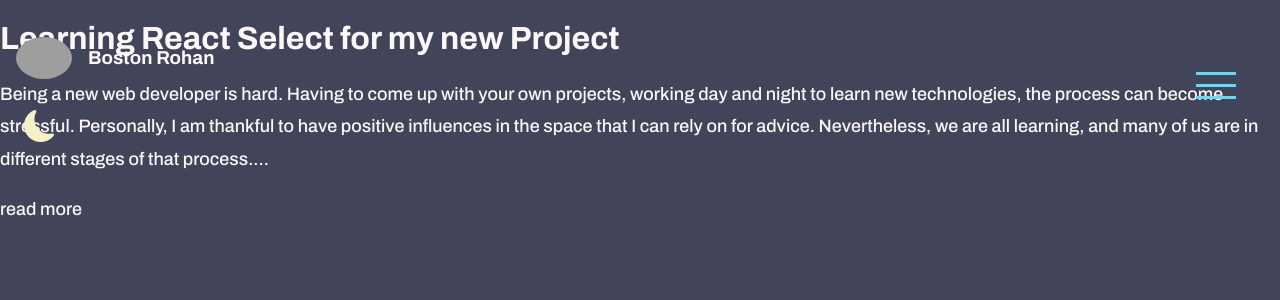
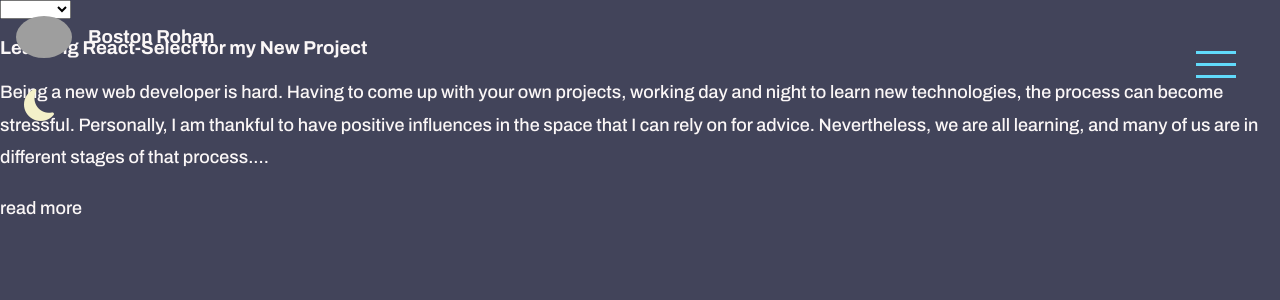
Before and after one commit to BostonRohan/portfolio, a React (Create React App) app: page /blog in a window 1280 px wide. Shown: the top 300 px of the page. Built offline with nearby package versions, Linux system fonts and the light colour scheme; grey boxes are pictures that could not be loaded.

Commit message:
restructured blogs

```diff
--- a/src/Components/Pages/Blog/Blog.js
+++ b/src/Components/Pages/Blog/Blog.js
@@ -4,27 +4,27 @@ import { motion } from "framer-motion";
 import "./styles.css";
 
 function Blogs() {
+  const options = ["Life", "Work", "Projects", "Hobbies", "School"];
   return (
     <motion.div
       initial={{ opacity: 0, x: -200 }}
       animate={{ opacity: 1, x: 0 }}
       transition={{ type: "linear" }}
     >
-      <motion.h1
-        initial={{ x: "100vw" }}
-        animate={{
-          x: 0,
-          transition: {
-            delay: 0.25,
-            type: "tween",
-            duration: 1.5,
-          },
-        }}
-        className="first-blog-title"
-      >
-        Learning React Select for my new Project
-      </motion.h1>
-      <section className="first-blog-description">
+      <section className="select">
+        <select name="blogs" id="blogs">
+          <option value="none" selected disabled hidden />
+          {options.map((option, i) => {
+            return (
+              <option key={i} value={option}>
+                {option}
+              </option>
+            );
+          })}
+        </select>
+      </section>
+      <section>
+        <h3>Learning React-Select for my New Project</h3>
         <p>
           Being a new web developer is hard. Having to come up with your own
           projects, working day and night to learn new technologies, the process
@@ -34,7 +34,7 @@ function Blogs() {
           process....
         </p>
         <p
-          className="first-blog-readmore"
+          className="read-more"
           onClick={() =>
             openInNewTab(
               "https://medium.com/@bostonrohan/learning-react-select-for-my-new-project-d676780e2147"
```
